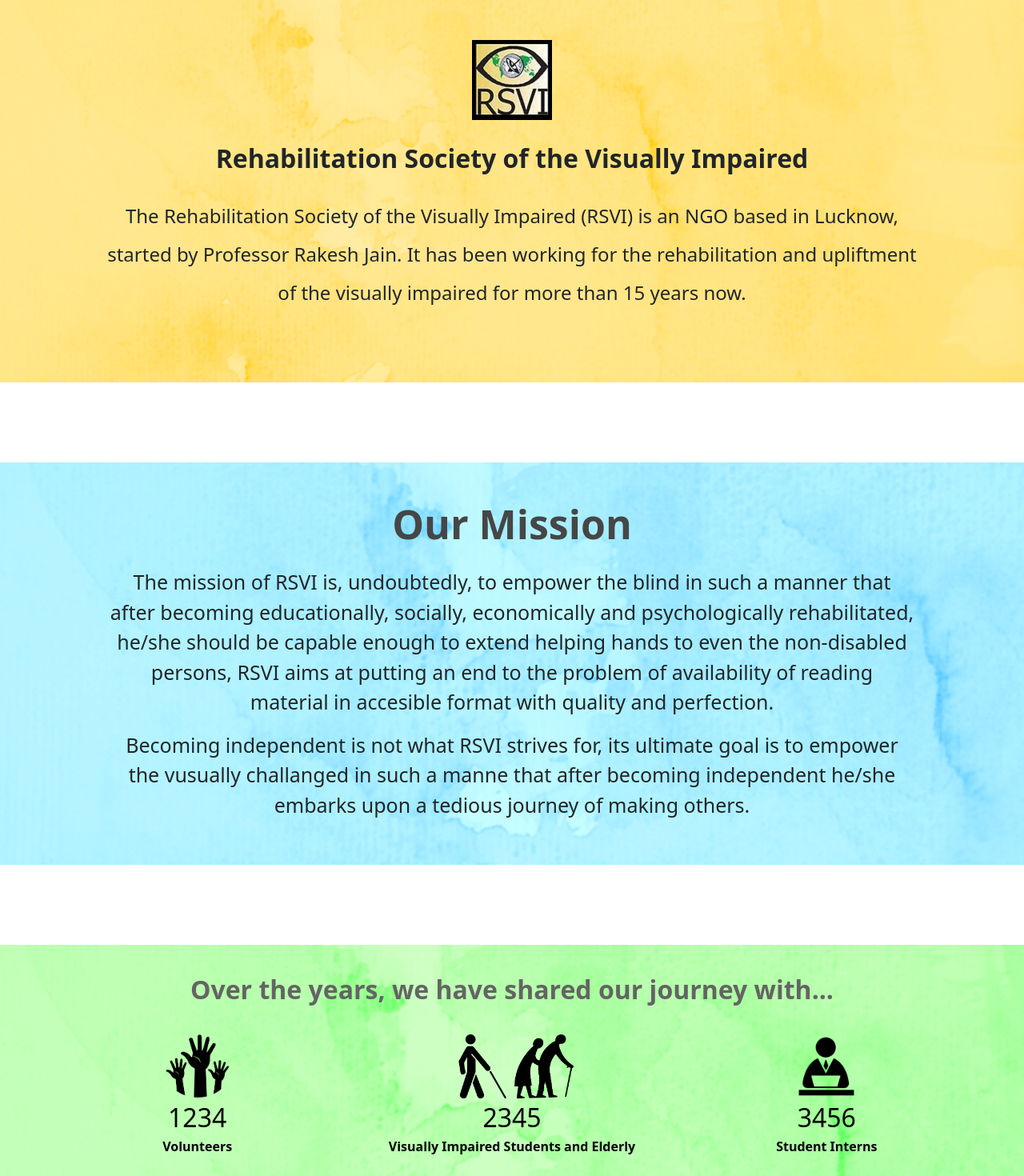
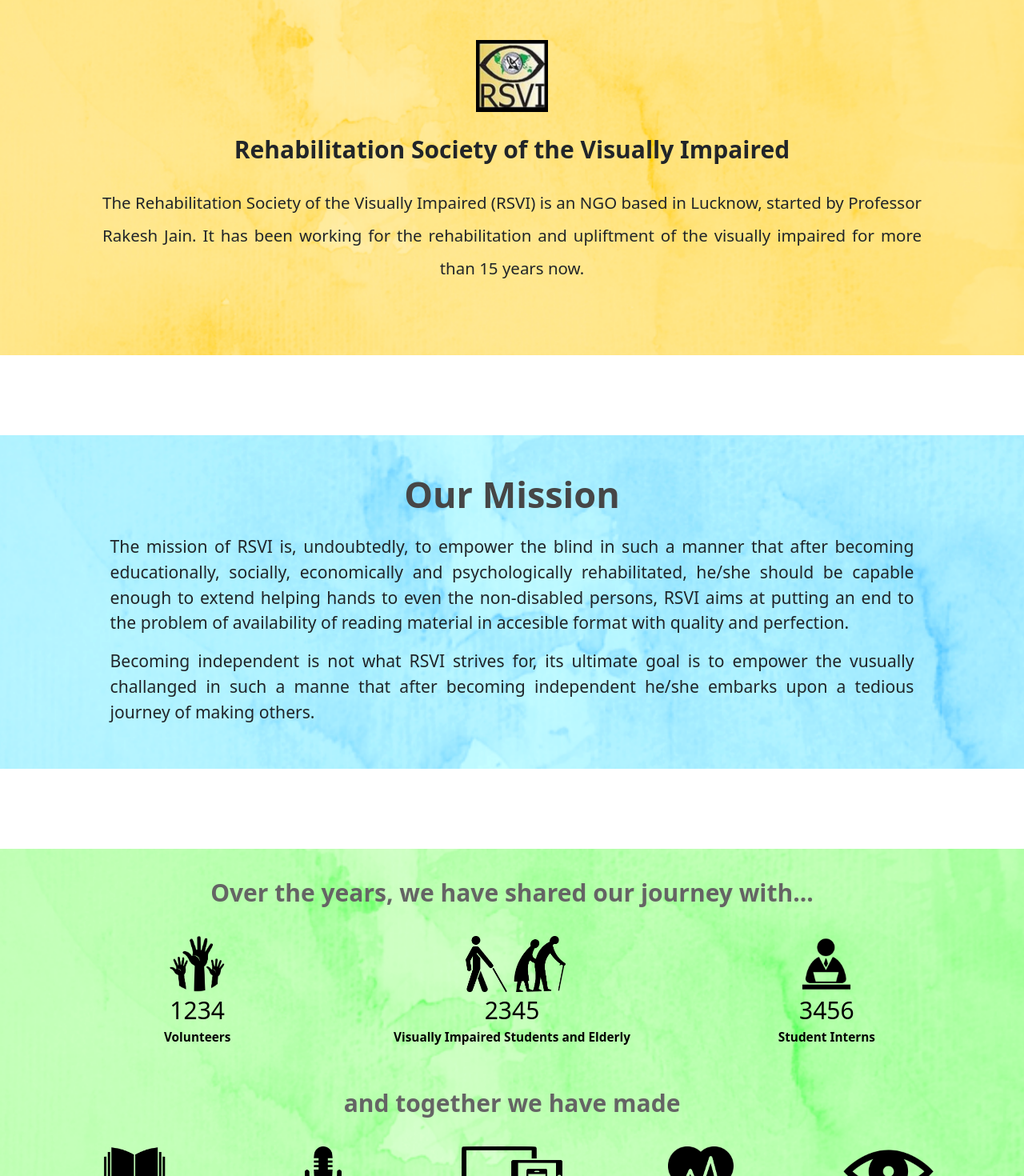
Before and after one commit to spectre900/RSVI_Website, a React (Create React App) app in the folder client/: page / in a window 1280 px wide. Shown: the part 196-1666 px from the top of the page at 80% size. Built offline with nearby package versions, Linux system fonts and the light colour scheme.

Commit message:
updated info capsule image

```diff
--- a/client/src/Components/Home/Capsule/Capsule.js
+++ b/client/src/Components/Home/Capsule/Capsule.js
@@ -1,6 +1,6 @@
 import React, { Component } from 'react';
 
-import icon from './Images/Icons/picture.png';
+import icon from './Images/Icons/capsule.png';
 
 import 'bootstrap/dist/css/bootstrap.min.css';
 import {Row, Col, Container, Button} from 'react-bootstrap';
--- a/client/src/Components/Home/Journey/Journey.module.css
+++ b/client/src/Components/Home/Journey/Journey.module.css
@@ -1,5 +1,5 @@
 .icon{
-    height: max(10vh,70px);
+    height: max(5vw,70px);
 }
 
 .holder{
@@ -13,7 +13,7 @@
 .text{
     margin: 0;
     padding: 4vh;
-    font-size: max(4vh, 30px);
+    font-size: max(2vw, 30px);
     font-weight: bolder;
     justify-content: center;
     color: rgb(100, 100, 100);
@@ -26,14 +26,14 @@
 
 .caption{
     color: black;
-    font-size: max(2vh, 15px);
+    font-size: max(1.2vw, 15px);
     font-weight: bold;
 }
 
 .counter{
     color: black;
     display: block;
-    font-size: max(4vh, 30px);
+    font-size: max(2vw, 30px);
 }
 
 .progressbar .progress {
@@ -60,6 +60,6 @@
 
 .year{
     color: black;
-    font-size: max(3vh,20px);
+    font-size: max(1.6vw,20px);
     font-weight: bold;
 }
--- a/client/src/Components/Home/Mission/Mission.module.css
+++ b/client/src/Components/Home/Mission/Mission.module.css
@@ -19,7 +19,7 @@
 }
 
 .heading{
-    font-size: max(7vh,60px);
+    font-size: max(3.5vw,45px);
     font-weight: bold;
     color: rgb(70, 70, 70);
 }
@@ -33,7 +33,7 @@
 }
 
 .para1, .para2{
-    font-size: max(3vh,25px);
+    font-size: max(1.65vw,20px);
     font-style: normal;
 }
 
@@ -43,12 +43,13 @@
     }
 
     .heading{
-        font-size: 50px;
+        font-size: 45px;
         text-align: center;
     }
 
     .para1, .para2{
         width: 100%;
-        text-align: center;
+        text-align: justify;
+        text-justify: distribute;
     }
 }
--- a/client/src/Components/Home/Rehabilitation/Rehabilitation.module.css
+++ b/client/src/Components/Home/Rehabilitation/Rehabilitation.module.css
@@ -22,7 +22,7 @@
   text-align: center;
 
   font-weight: bold;
-  font-size: max(4vh, 30px);
+  font-size: max(2vw, 30px);
 }
 
 .text{
@@ -34,8 +34,8 @@
   padding-right: 10%;
 
   line-height: 2;
-  text-align: center;
-  font-size: max(3vh,20px);
+  text-align: justify;
+  font-size: max(1.6vw,20px);
 }
 
 .logo{
@@ -43,6 +43,6 @@
   margin: 0;
   padding: 0;
 
-  width: max(100px,12vh);
-  height: max(100px,12vh);
+  width: max(90px,6vw);
+  height: max(90px,6vw);
 }
```
Also changed, not shown: client/src/Components/Home/Capsule/Images/Icons/capsule.png (added), client/src/Components/Home/Capsule/Images/Icons/picture.png (deleted).
